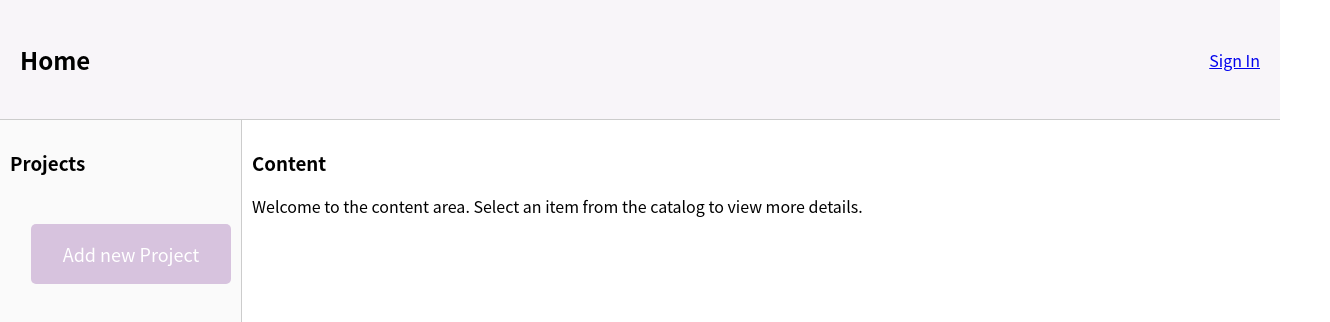
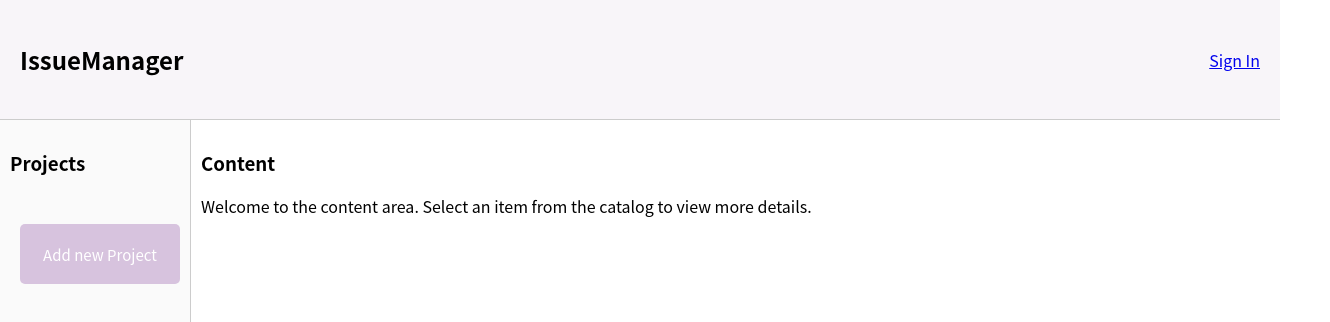
Before and after one commit to gomx3/SE_Term_Project_2024, a React (Create React App) app in the folder issuemanager/: page / in a window 1280 px wide. Shown: the top 322 px of the page, 1330 px wide, since content can reach past the window. Built offline with nearby package versions, Linux system fonts and the light colour scheme.

Commit message:
UI modification

```diff
--- a/issuemanager/src/pages/Home.js
+++ b/issuemanager/src/pages/Home.js
@@ -1,12 +1,13 @@
 import React, { useState } from 'react';
 import { Link } from 'react-router-dom';
 import './home.css';  // CSS 파일을 임포트합니다
+import Project from './project';
 
 function Home() {
   return (
     <div className="home-container">
       <header className="home-header">
-        <h2>Home</h2>
+        <h2>IssueManager</h2>
         <Link to="/signin">Sign In</Link>
       </header>
       <main className="home-main">
@@ -75,6 +76,7 @@ function Catalog() {
 function Content() {
   return (
     <section className="home-content">
+      {/* <Project/> */}
       <h3>Content</h3>
       <p>Welcome to the content area. Select an item from the catalog to view more details.</p>
     </section>
--- a/issuemanager/src/pages/home.css
+++ b/issuemanager/src/pages/home.css
@@ -25,12 +25,12 @@ body, html, #root {
 }
 
 .home-main {
-  flex: 0 0 85%;  /* 화면 높이의 85%를 차지합니다 */
+  flex: 0 0 88%;  /* 화면 높이의 85%를 차지합니다 */
   display: flex;
 }
 
 .home-catalog {
-  flex: 0 0 15%;  /* 메인 섹션의 15%를 차지합니다 */
+  flex: 0 0 12%;  /* 메인 섹션의 15%를 차지합니다 */
   padding: 10px;
   border-right: 1px solid #ccc;
   background-color: #fafafa;
@@ -44,19 +44,20 @@ body, html, #root {
 .input-container {
   display: flex;
   align-items: center;
-  margin-left: 20px; /* 입력 상자와 버튼 사이에 간격을
+  margin-left: 10px; /* 입력 상자와 버튼 사이에 간격을
   줍니다 */
 }
 
 .add-button {
-  width: 200px;
+  font-size: 15px;
+  width: 160px;
   height: 60px;
   background-color: #d7c3de; /* Add 버튼의 배경색을 지정합니다 */
   color: #fff; /* Add 버튼의 텍스트 색상을 지정합니다 */
   border: none; /* Add 버튼의 테두리를 없앱니다 */
   border-radius: 5px; /* Add 버튼의 모서리를 둥글게 만듭니다 */
   cursor: pointer; /* 마우스 커서를 포인터로 변경합니다 */
-  margin-left: 21px;
+  margin-left: 10px;
 }
 .proj-cancel {
   width: 80px;
--- /dev/null
+++ b/issuemanager/src/pages/project.js
@@ -0,0 +1,12 @@
+import React from 'react';
+import { Link } from 'react-router-dom';
+
+function Project(){
+    return(
+        <>
+            project page
+        </>
+    );
+}
+
+export default Project;
--- a/issuemanager/src/pages/signin.css
+++ b/issuemanager/src/pages/signin.css
@@ -16,7 +16,7 @@
     align-items: center;
     width: 670px;
     height: 650px;
-    margin-top: 140px;
+    margin-top: 120px;
     margin-bottom: 60px;
     background: #ffffff;
     border: 1px solid #aa90c8;
--- a/issuemanager/src/pages/signup.css
+++ b/issuemanager/src/pages/signup.css
@@ -15,8 +15,8 @@
     flex-direction: column;
     align-items: center;
     width: 670px;
-    height: 860px;
-    margin-top: 60px;
+    height: 840px;
+    margin-top: 30px;
     margin-bottom: 60px;
     background: #ffffff;
     border: 1px solid #aa90c8;
```
